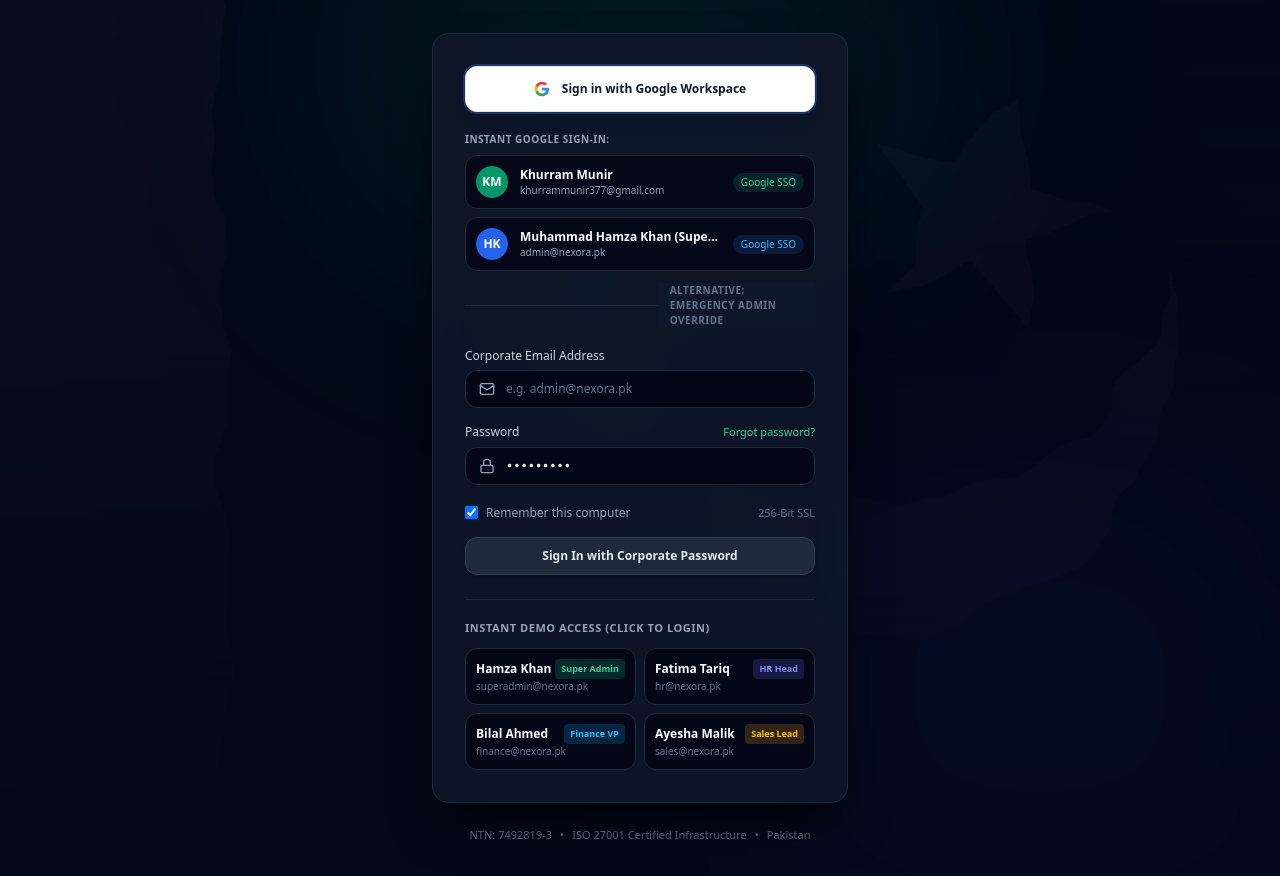
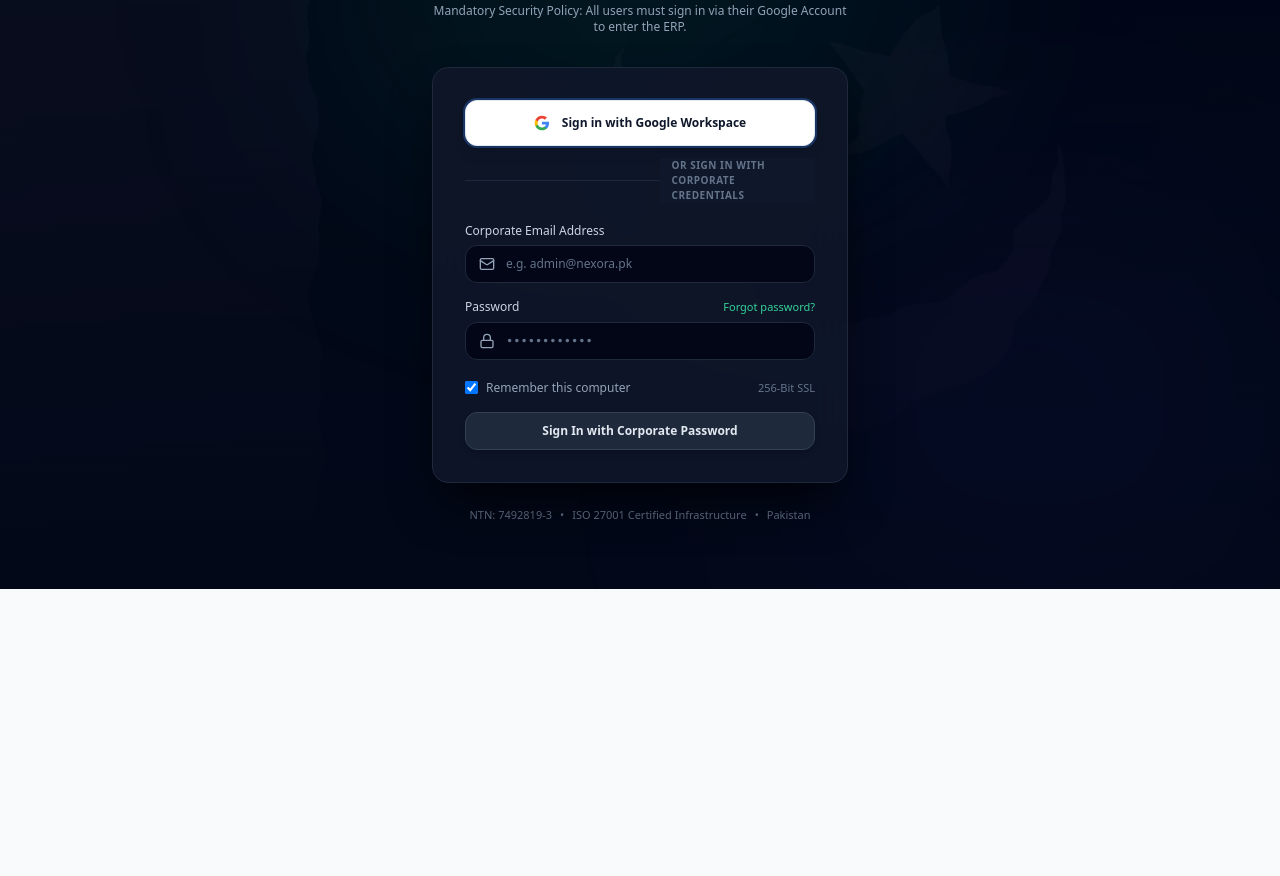
Before and after one commit to khurrammunir377-dot/project, a Next.js app: page /login in a window 1280 px wide. Shown: the part 211-1087 px from the top of the page. After the commit the page ends 800 px from the top, so only its background shows below. Built offline with nearby package versions, Linux system fonts and the light colour scheme.

Commit message:
fix(auth): remove all hardcoded and demo users from login page

```diff
--- a/src/app/login/page.tsx
+++ b/src/app/login/page.tsx
@@ -2,19 +2,11 @@
 
 import React, { useState, useEffect, Suspense } from 'react';
 import { useRouter, useSearchParams } from 'next/navigation';
-import Link from 'next/link';
 import {
   Lock,
   Mail,
-  ShieldCheck,
-  ArrowRight,
   AlertCircle,
-  CheckCircle2,
-  KeyRound,
-  Building,
-  UserCheck,
   X,
-  User,
 } from 'lucide-react';
 import { useAuth } from '@/lib/auth/AuthContext';
 import { NexoraLogo } from '@/components/ui/NexoraLogo';
@@ -48,9 +40,9 @@
   const searchParams = useSearchParams();
   const redirectPath = searchParams.get('redirect') || '/dashboard';
 
-  const { login, loginWithGoogle, isAuthenticated, isHydrated, users } = useAuth();
+  const { login, loginWithGoogle, isAuthenticated, isHydrated } = useAuth();
   const [email, setEmail] = useState('');
-  const [password, setPassword] = useState('nexora123');
+  const [password, setPassword] = useState('');
   const [rememberMe, setRememberMe] = useState(true);
   const [error, setError] = useState<string | null>(null);
   const [isLoading, setIsLoading] = useState(false);
@@ -76,26 +68,10 @@
       if (success) {
         router.push(redirectPath);
       } else {
-        setError('Invalid credentials. Please select one of the pre-configured enterprise profiles below or continue with Google.');
+        setError('Invalid credentials. Please enter a valid corporate email and password or sign in with Google.');
         setIsLoading(false);
       }
     }, 400);
-  };
-
-  const handleQuickLogin = (userEmail: string) => {
-    setEmail(userEmail);
-    setError(null);
-    setIsLoading(true);
-
-    setTimeout(() => {
-      const success = login(userEmail);
-      if (success) {
-        router.push(redirectPath);
-      } else {
-        setError('Failed to log in with this profile.');
-        setIsLoading(false);
-      }
-    }, 300);
   };
 
   const handleGoogleAuth = (googleUserEmail: string, googleUserName: string) => {
@@ -165,54 +141,10 @@
               <span>Sign in with Google Workspace</span>
             </button>
 
-            {/* Quick 1-Click Google Accounts */}
-            <div className="space-y-2 pt-2">
-              <span className="text-[10px] font-bold text-slate-400 uppercase tracking-wider block">
-                Instant Google Sign-In:
-              </span>
-              <button
-                type="button"
-                onClick={() => handleGoogleAuth('khurrammunir377@gmail.com', 'Khurram Munir')}
-                className="w-full p-2.5 rounded-xl bg-slate-950/80 hover:bg-slate-800 border border-slate-800 hover:border-emerald-500/50 flex items-center gap-3 transition-all text-left group"
-              >
-                <div className="w-8 h-8 rounded-full bg-emerald-600 text-white font-bold flex items-center justify-center text-xs shrink-0 shadow-sm">
-                  KM
-                </div>
-                <div className="flex-1 min-w-0">
-                  <div className="text-xs font-bold text-white group-hover:text-emerald-400 truncate">
-                    Khurram Munir
-                  </div>
-                  <div className="text-[10px] text-slate-400 truncate">khurrammunir377@gmail.com</div>
-                </div>
-                <span className="text-[10px] px-2 py-0.5 rounded-full bg-emerald-500/15 text-emerald-400 font-medium shrink-0">
-                  Google SSO
-                </span>
-              </button>
-
-              <button
-                type="button"
-                onClick={() => handleGoogleAuth('admin@nexora.pk', 'Muhammad Hamza Khan')}
-                className="w-full p-2.5 rounded-xl bg-slate-950/80 hover:bg-slate-800 border border-slate-800 hover:border-blue-500/50 flex items-center gap-3 transition-all text-left group"
-              >
-                <div className="w-8 h-8 rounded-full bg-blue-600 text-white font-bold flex items-center justify-center text-xs shrink-0 shadow-sm">
-                  HK
-                </div>
-                <div className="flex-1 min-w-0">
-                  <div className="text-xs font-bold text-white group-hover:text-sky-400 truncate">
-                    Muhammad Hamza Khan (Super Admin)
-                  </div>
-                  <div className="text-[10px] text-slate-400 truncate">admin@nexora.pk</div>
-                </div>
-                <span className="text-[10px] px-2 py-0.5 rounded-full bg-blue-500/15 text-sky-400 font-medium shrink-0">
-                  Google SSO
-                </span>
-              </button>
-            </div>
-
             <div className="relative flex items-center justify-center my-4">
               <div className="border-t border-slate-800 w-full" />
               <span className="bg-slate-900 px-3 text-[10px] font-bold text-slate-500 uppercase tracking-wider relative">
-                Alternative: Emergency Admin Override
+                Or sign in with Corporate Credentials
               </span>
             </div>
           </div>
@@ -278,65 +210,6 @@
               Sign In with Corporate Password
             </button>
           </form>
-
-          {/* Quick Demo Login Switcher */}
-          <div className="mt-6 pt-5 border-t border-slate-800">
-            <div className="flex items-center justify-between mb-3">
-              <span className="text-[11px] font-semibold text-slate-400 uppercase tracking-wider">
-                Instant Demo Access (Click to Login)
-              </span>
-            </div>
-
-            <div className="grid grid-cols-2 gap-2">
-              <button
-                type="button"
-                onClick={() => handleQuickLogin('superadmin@nexora.pk')}
-                className="p-2.5 rounded-xl bg-slate-950 hover:bg-slate-800/80 border border-slate-800 hover:border-emerald-500/50 text-left transition-all group"
-              >
-                <div className="text-xs font-bold text-white group-hover:text-emerald-400 flex items-center justify-between">
-                  <span>Hamza Khan</span>
-                  <span className="text-[9px] px-1.5 py-0.5 rounded bg-emerald-500/20 text-emerald-400 font-semibold">Super Admin</span>
-                </div>
-                <div className="text-[10px] text-slate-500">superadmin@nexora.pk</div>
-              </button>
-
-              <button
-                type="button"
-                onClick={() => handleQuickLogin('hr@nexora.pk')}
-                className="p-2.5 rounded-xl bg-slate-950 hover:bg-slate-800/80 border border-slate-800 hover:border-indigo-500/50 text-left transition-all group"
-              >
-                <div className="text-xs font-bold text-white group-hover:text-indigo-400 flex items-center justify-between">
-                  <span>Fatima Tariq</span>
-                  <span className="text-[9px] px-1.5 py-0.5 rounded bg-indigo-500/20 text-indigo-400 font-semibold">HR Head</span>
-                </div>
-                <div className="text-[10px] text-slate-500">hr@nexora.pk</div>
-              </button>
-
-              <button
-                type="button"
-                onClick={() => handleQuickLogin('finance@nexora.pk')}
-                className="p-2.5 rounded-xl bg-slate-950 hover:bg-slate-800/80 border border-slate-800 hover:border-sky-500/50 text-left transition-all group"
-              >
-                <div className="text-xs font-bold text-white group-hover:text-sky-400 flex items-center justify-between">
-                  <span>Bilal Ahmed</span>
-                  <span className="text-[9px] px-1.5 py-0.5 rounded bg-sky-500/20 text-sky-400 font-semibold">Finance VP</span>
-                </div>
-                <div className="text-[10px] text-slate-500">finance@nexora.pk</div>
-              </button>
-
-              <button
-                type="button"
-                onClick={() => handleQuickLogin('sales@nexora.pk')}
-                className="p-2.5 rounded-xl bg-slate-950 hover:bg-slate-800/80 border border-slate-800 hover:border-amber-500/50 text-left transition-all group"
-              >
-                <div className="text-xs font-bold text-white group-hover:text-amber-400 flex items-center justify-between">
-                  <span>Ayesha Malik</span>
-                  <span className="text-[9px] px-1.5 py-0.5 rounded bg-amber-500/20 text-amber-400 font-semibold">Sales Lead</span>
-                </div>
-                <div className="text-[10px] text-slate-500">sales@nexora.pk</div>
-              </button>
-            </div>
-          </div>
         </div>
 
         {/* Security Footer Notice */}
@@ -366,68 +239,65 @@
               </div>
               <h3 className="text-lg font-bold text-slate-900">Sign in with Google</h3>
               <p className="text-xs text-slate-500 mt-1">
-                Choose an account to continue to <strong>Nexora ERP</strong>
+                Enter your Google Account or Workspace email to continue to <strong>Nexora ERP</strong>
               </p>
             </div>
 
-            <div className="space-y-2 mb-6">
-              {/* Account Option 1 */}
-              <button
-                type="button"
-                onClick={() => handleGoogleAuth('khurrammunir377@gmail.com', 'Khurram Munir')}
-                className="w-full p-3 rounded-2xl border border-slate-200 hover:border-blue-500 hover:bg-blue-50/50 flex items-center gap-3 transition-all text-left"
-              >
-                <div className="w-9 h-9 rounded-full bg-emerald-600 text-white font-bold flex items-center justify-center text-sm shadow-sm">
-                  KM
-                </div>
-                <div className="flex-1 min-w-0">
-                  <div className="text-xs font-bold text-slate-900 truncate">Khurram Munir</div>
-                  <div className="text-[11px] text-slate-500 truncate">khurrammunir377@gmail.com</div>
-                </div>
-              </button>
+            <form
+              onSubmit={(e) => {
+                e.preventDefault();
+                if (customGoogleEmail.trim()) {
+                  handleGoogleAuth(
+                    customGoogleEmail.trim(),
+                    customGoogleName.trim() || customGoogleEmail.split('@')[0]
+                  );
+                }
+              }}
+              className="space-y-3.5"
+            >
+              <div>
+                <label className="block text-[11px] font-semibold text-slate-700 mb-1">
+                  Email or Workspace ID
+                </label>
+                <input
+                  type="email"
+                  placeholder="name@company.com or user@gmail.com"
+                  required
+                  autoFocus
+                  value={customGoogleEmail}
+                  onChange={(e) => setCustomGoogleEmail(e.target.value)}
+                  className="w-full px-3.5 py-2.5 text-xs rounded-xl border border-slate-300 bg-white text-slate-900 focus:outline-none focus:ring-2 focus:ring-blue-500 transition-all placeholder-slate-400"
+                />
+              </div>
 
-              {/* Account Option 2 */}
-              <button
-                type="button"
-                onClick={() => handleGoogleAuth('admin@nexora.pk', 'Muhammad Hamza Khan')}
-                className="w-full p-3 rounded-2xl border border-slate-200 hover:border-blue-500 hover:bg-blue-50/50 flex items-center gap-3 transition-all text-left"
-              >
-                <div className="w-9 h-9 rounded-full bg-blue-600 text-white font-bold flex items-center justify-center text-sm shadow-sm">
-                  HK
-                </div>
-                <div className="flex-1 min-w-0">
-                  <div className="text-xs font-bold text-slate-900 truncate">Muhammad Hamza Khan (Admin)</div>
-                  <div className="text-[11px] text-slate-500 truncate">admin@nexora.pk</div>
-                </div>
-              </button>
-            </div>
+              <div>
+                <label className="block text-[11px] font-semibold text-slate-700 mb-1">
+                  Full Name (Optional)
+                </label>
+                <input
+                  type="text"
+                  placeholder="e.g. Asad Ullah"
+                  value={customGoogleName}
+                  onChange={(e) => setCustomGoogleName(e.target.value)}
+                  className="w-full px-3.5 py-2.5 text-xs rounded-xl border border-slate-300 bg-white text-slate-900 focus:outline-none focus:ring-2 focus:ring-blue-500 transition-all placeholder-slate-400"
+                />
+              </div>
 
-            {/* Custom Google Account Entry */}
-            <div className="border-t border-slate-100 pt-4 space-y-3">
-              <span className="text-[11px] font-semibold text-slate-500 block">Use another Google Account:</span>
-              <input
-                type="text"
-                placeholder="Full Name"
-                value={customGoogleName}
-                onChange={(e) => setCustomGoogleName(e.target.value)}
-                className="w-full px-3 py-2 text-xs rounded-xl border border-slate-200 bg-slate-50 focus:bg-white focus:outline-none focus:ring-2 focus:ring-blue-500"
-              />
-              <input
-                type="email"
-                placeholder="name@gmail.com or Google Workspace"
-                value={customGoogleEmail}
-                onChange={(e) => setCustomGoogleEmail(e.target.value)}
-                className="w-full px-3 py-2 text-xs rounded-xl border border-slate-200 bg-slate-50 focus:bg-white focus:outline-none focus:ring-2 focus:ring-blue-500"
-              />
-              <button
-                type="button"
-                disabled={!customGoogleEmail}
-                onClick={() => handleGoogleAuth(customGoogleEmail, customGoogleName || 'Google User')}
-                className="w-full py-2.5 rounded-xl bg-blue-600 hover:bg-blue-700 disabled:opacity-40 text-white font-bold text-xs transition-all shadow-sm"
-              >
-                Sign in with this Account
-              </button>
-            </div>
+              <div className="pt-2">
+                <button
+                  type="submit"
+                  disabled={!customGoogleEmail || isLoading}
+                  className="w-full py-2.5 rounded-xl bg-blue-600 hover:bg-blue-700 disabled:opacity-40 text-white font-bold text-xs transition-all shadow-md flex items-center justify-center gap-2"
+                >
+                  <GoogleIcon className="w-4 h-4 bg-white rounded-full p-0.5" />
+                  <span>Continue with Google</span>
+                </button>
+              </div>
+
+              <p className="text-[10px] text-center text-slate-400 pt-1">
+                Secured by Google Identity Services • 256-Bit SSL
+              </p>
+            </form>
           </div>
         </div>
       )}
```
